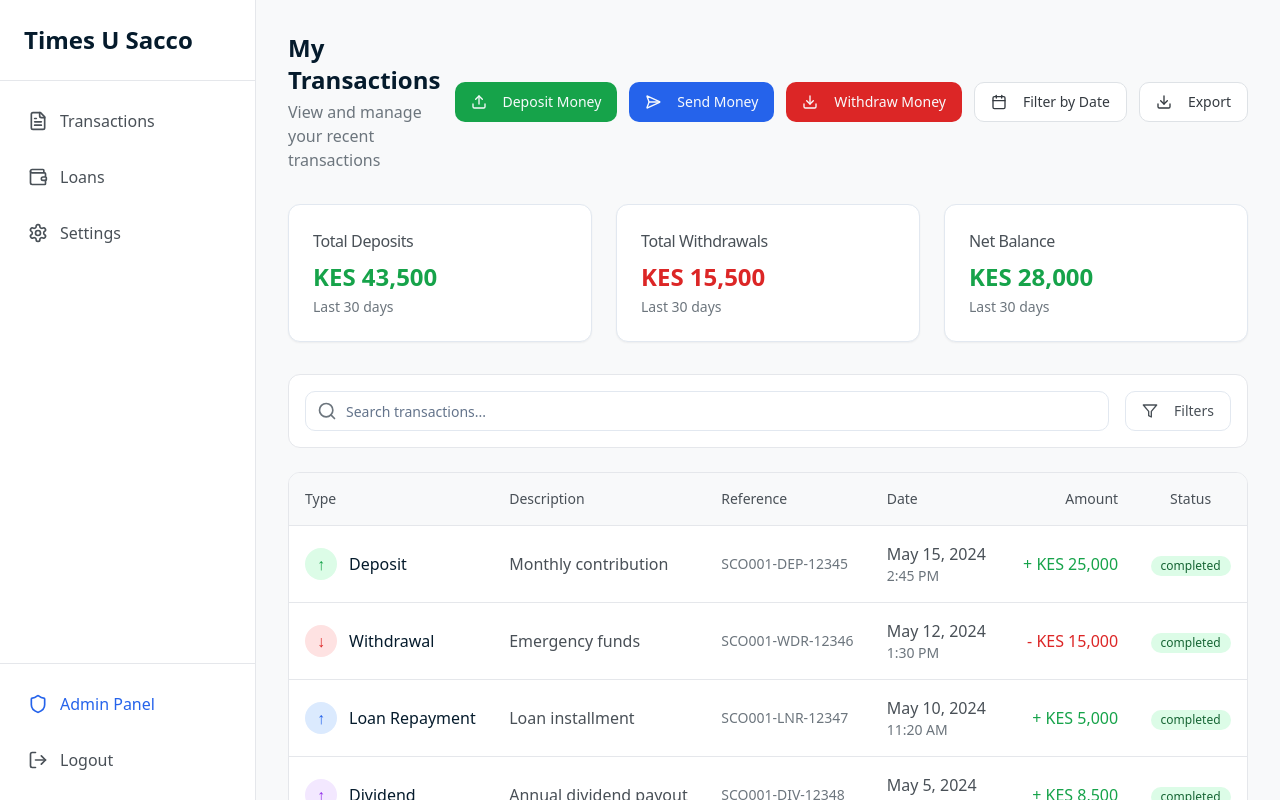
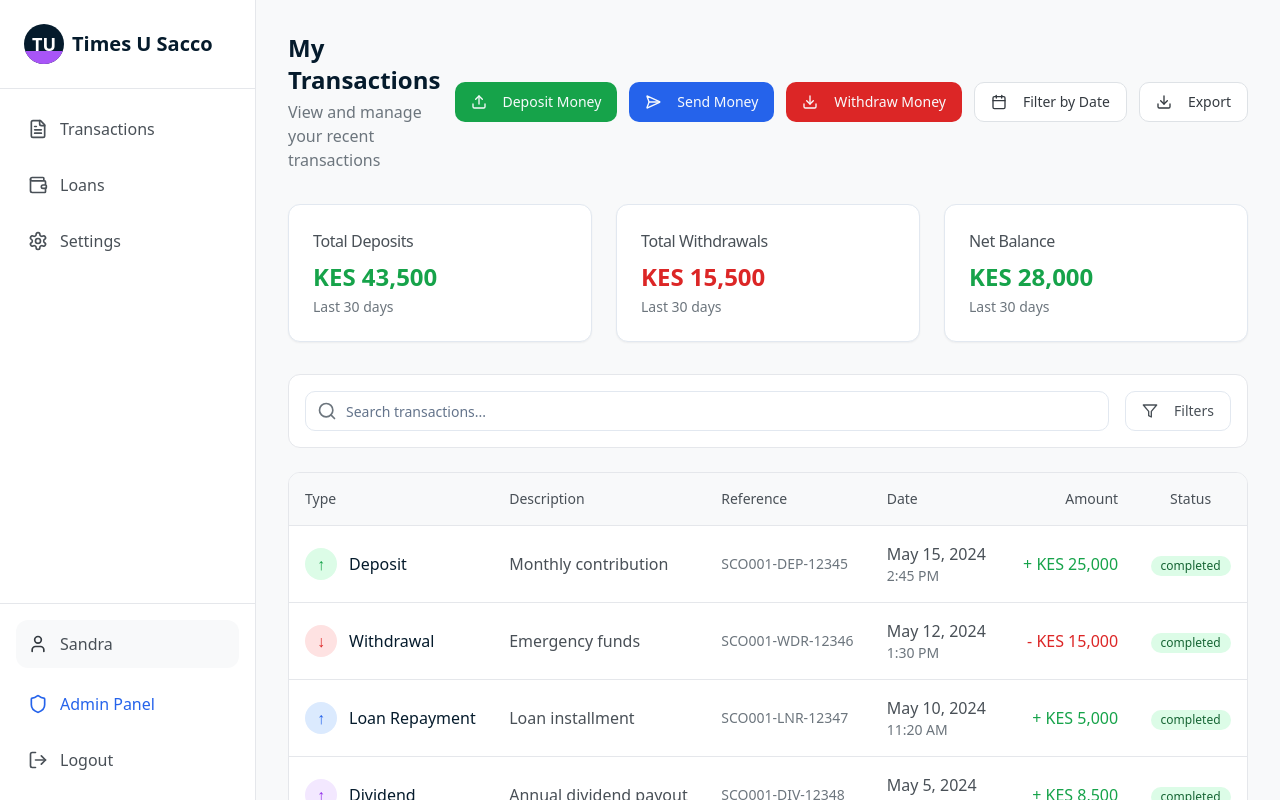
Before and after one commit to SandraNgugi/sacco-dashboard-hub-22, a React (Vite) app: page /transactions in a window 1280 px wide. Shown: the top 800 px of the page. Built offline with nearby package versions, Linux system fonts and the light colour scheme.

Commit message:
Add logo and icon
Add logo and icon for the application.

```diff
--- /dev/null
+++ b/src/components/dashboard/SaccoLogo.tsx
@@ -0,0 +1,34 @@
+
+import React from "react";
+
+interface SaccoLogoProps {
+  size?: "sm" | "md" | "lg";
+  withText?: boolean;
+}
+
+export function SaccoLogo({ size = "md", withText = true }: SaccoLogoProps) {
+  const sizeClasses = {
+    sm: "h-8 w-8",
+    md: "h-10 w-10",
+    lg: "h-12 w-12"
+  };
+
+  return (
+    <div className={`flex items-center space-x-2`}>
+      <div className={`${sizeClasses[size]} bg-sacco-900 rounded-full flex items-center justify-center text-white font-bold overflow-hidden`}>
+        <div className="relative w-full h-full">
+          <div className="absolute inset-0 flex items-center justify-center">
+            <span className="text-white font-bold text-lg">TU</span>
+          </div>
+          <div className="absolute bottom-0 w-full h-1/3 bg-purple-500"></div>
+        </div>
+      </div>
+
+      {withText && (
+        <span className="text-xl font-semibold text-sacco-900">
+          Times U Sacco
+        </span>
+      )}
+    </div>
+  );
+}
--- a/src/components/dashboard/Sidebar.tsx
+++ b/src/components/dashboard/Sidebar.tsx
@@ -1,6 +1,7 @@
 
-import { Wallet, Settings, LogOut, FileText, Shield } from "lucide-react";
+import { Wallet, Settings, LogOut, FileText, Shield, User } from "lucide-react";
 import { cn } from "@/lib/utils";
+import { SaccoLogo } from "./SaccoLogo";
 
 const menuItems = [
   { icon: FileText, label: "Transactions", href: "/transactions" },
@@ -12,7 +13,7 @@ export function Sidebar() {
   return (
     <aside className="h-screen w-64 bg-white border-r border-gray-200 flex flex-col animate-slide-in">
       <div className="p-6 border-b border-gray-200">
-        <h2 className="text-2xl font-semibold text-sacco-900">Times U Sacco</h2>
+        <SaccoLogo />
       </div>
 
       <nav className="flex-1 p-4">
@@ -32,6 +33,10 @@ export function Sidebar() {
       </nav>
 
       <div className="p-4 border-t border-gray-200">
+        <div className="flex items-center w-full p-3 text-sacco-600 rounded-lg mb-3 bg-sacco-50">
+          <User className="w-5 h-5 mr-3 text-sacco-700" />
+          <span className="font-medium">Sandra</span>
+        </div>
         <a href="/admin" className="flex items-center w-full p-3 text-blue-600 rounded-lg hover:bg-blue-50 transition-colors mb-2">
           <Shield className="w-5 h-5 mr-3" />
           <span className="font-medium">Admin Panel</span>
```
